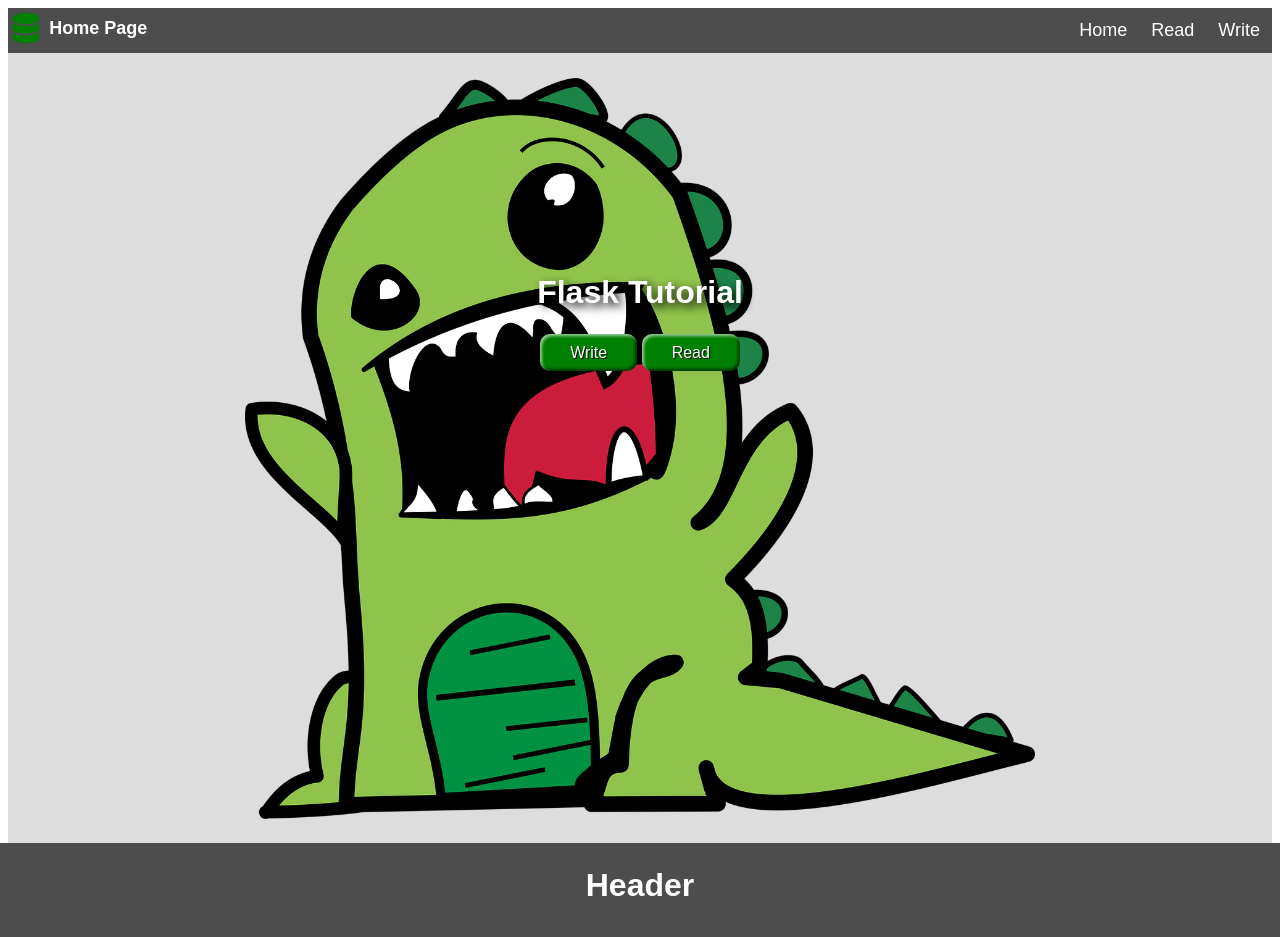
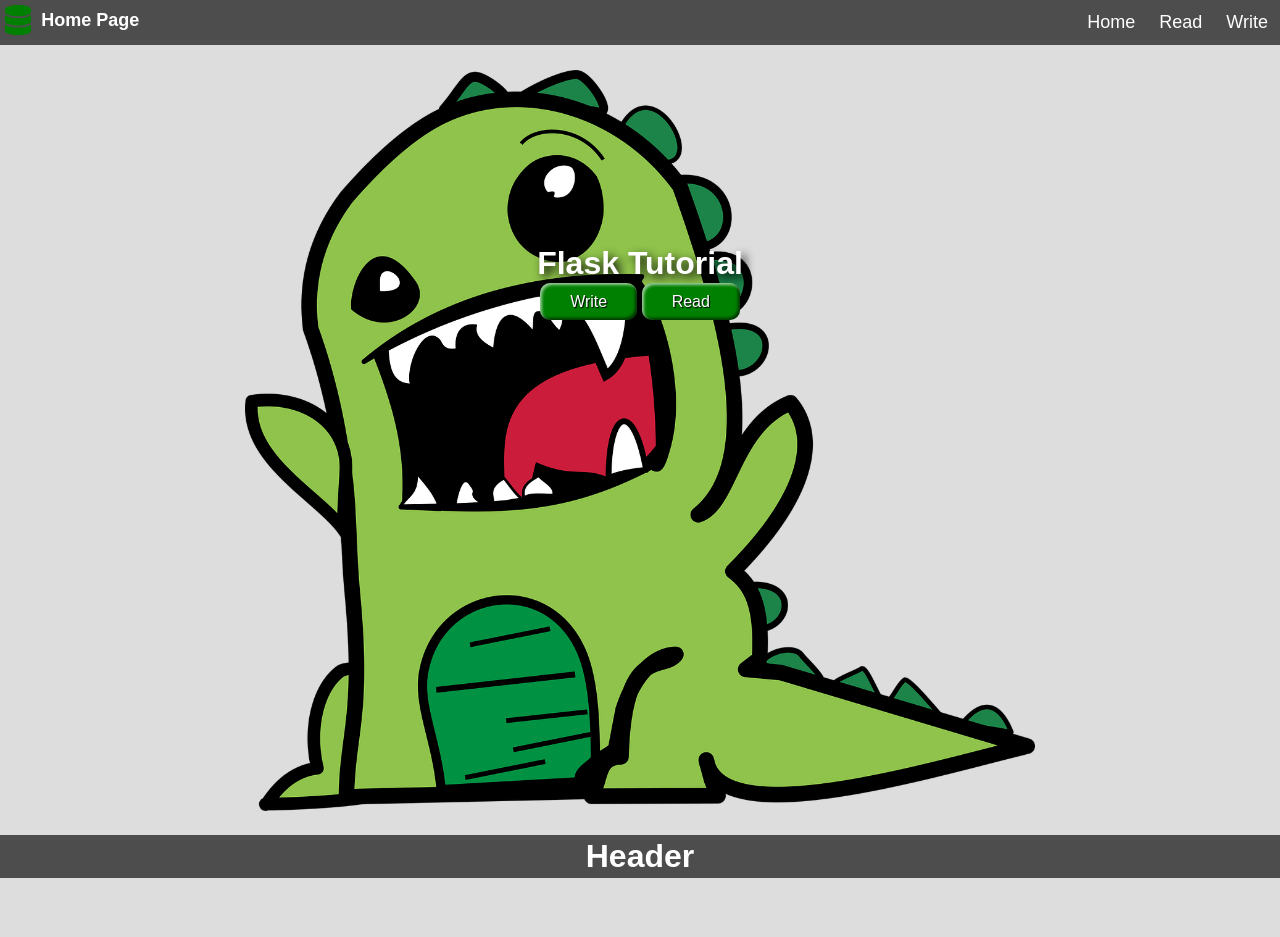
Before and after one commit to Oct8a/Flask-Tutorial, a Flask app: page / in a window 1280 px wide. After the commit the page ends 878 px from the top, so only its background shows below. Run offline with Flask 2, Linux system fonts and the light colour scheme.

Commit message:
Update style.css

```diff
--- a/static/style.css
+++ b/static/style.css
@@ -1,4 +1,6 @@
 * {
+	margin: 0;
+	padding: 0;
 	box-sizing: border-box;
 }
 
```
